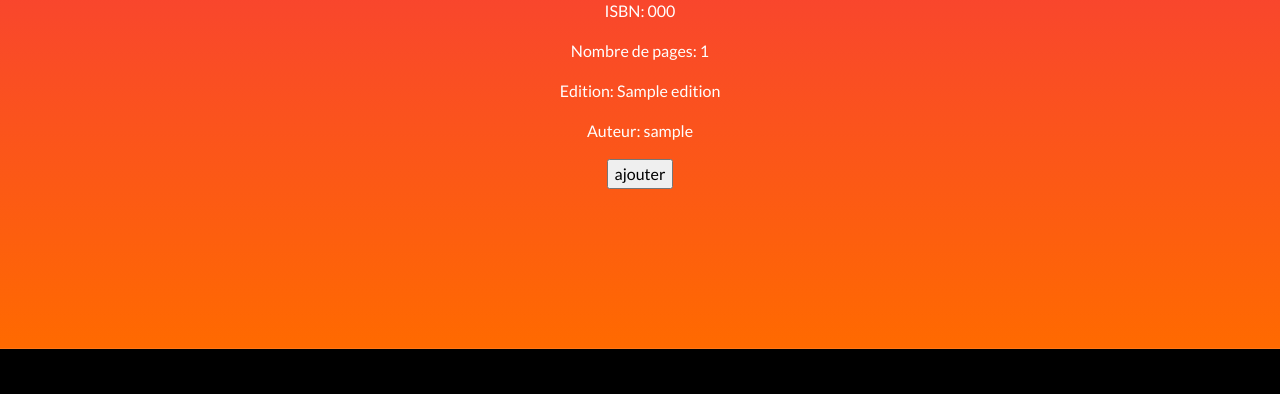
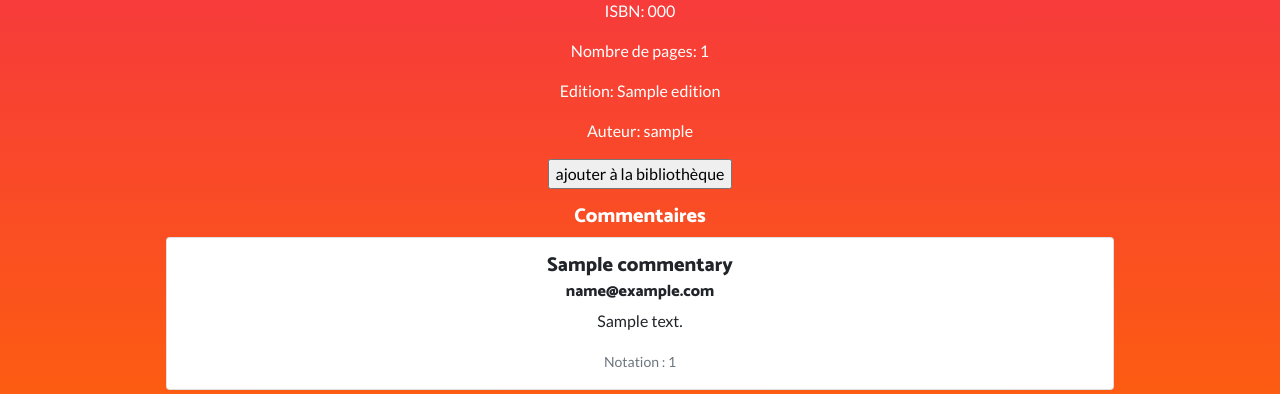
Before and after one commit to jbbaillet85/veille_tracking, a Django app: a page that uses templates/app_books/detail_book.html in a window 1280 px wide. Shown: the part 601-995 px from the top of the page. Run offline with Django 4.2, Linux system fonts and the light colour scheme; tables that the repository leaves empty hold one stand-in row (values such as "Sample post"); parts of the project's set-up code (start-up, migrations or seed data) failed here and were passed over; some libraries are stand-ins or nearby versions.

Commit message:
print the commentary all users for the book in detail_book.html

```diff
--- a/templates/app_books/detail_book.html
+++ b/templates/app_books/detail_book.html
@@ -15,8 +15,21 @@
                     <form method="post" action="{% url 'createLibrary' %}">
                         {% csrf_token %}
                         <input type="hidden" name="book_slug" value={{ object.slug }}>
-                        <input type="submit" value="ajouter">
+                        <input type="submit" value="ajouter à la bibliothèque">
                     </form>
+                    <h5 class="mt-3">Commentaires</h5>
+                    {% with comments=object.commentary_set.all %}
+                        {% for comment in comments %}
+                            <div class="card mb-3">
+                                <div class="card-body">
+                                    <h5 class="card-title text-dark">{{ comment.title }}</h5>
+                                    <h6 class="card-subtitle mb-2 text-dark">{{ comment.user }}</h6>
+                                    <p class="card-text text-dark">{{ comment.commentary }}</p>
+                                    <p class="card-text text-dark"><small class="text-muted">Notation : {{ comment.notation }}</small></p>
+                                </div>
+                            </div>
+                        {% endfor %}
+                    {% endwith %}
                 </div>
             </div>
         </div>
```
